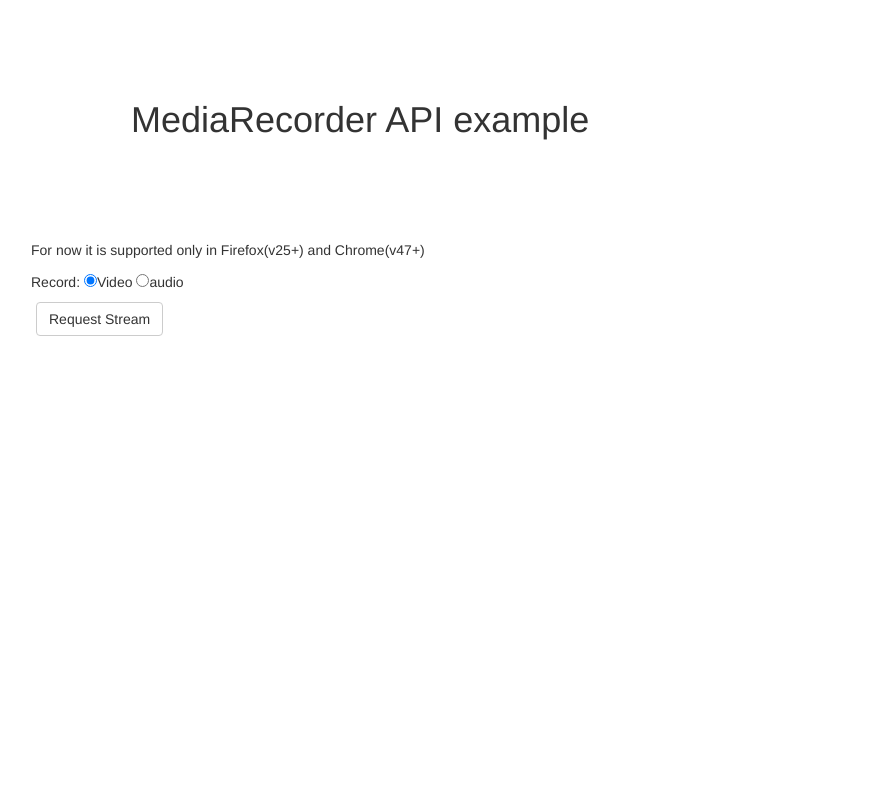
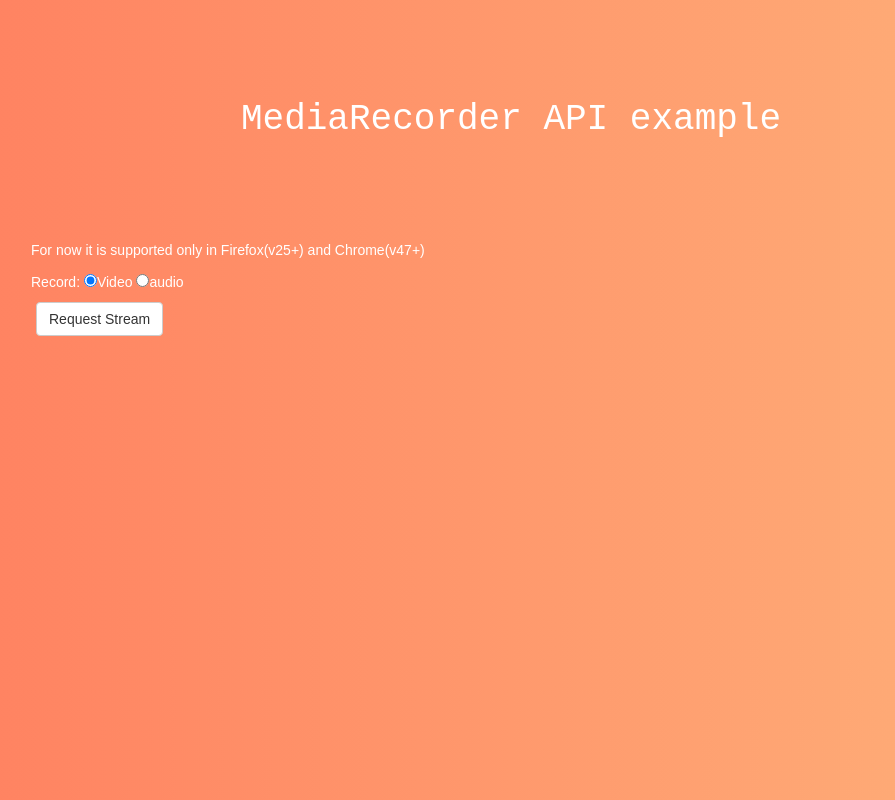
Before and after one commit to motomeru/MediaRecorder, a plain HTML site: page index.html in a window 1280 px wide. Shown: the whole page, without its empty margins (129-1024 px from the left). Drawn offline with nearby package versions, Linux system fonts and the light colour scheme.

Commit message:
new index file

```diff
--- a/index.html
+++ b/index.html
@@ -7,27 +7,37 @@
     <meta name="keywords" content="WebRTC getUserMedia MediaRecorder API">
     <link type="text/css" rel="stylesheet" href="https://maxcdn.bootstrapcdn.com/bootstrap/3.3.6/css/bootstrap.min.css">
     <style>
-      button{
+      body {
+        width: 90%;
+        max-width: 960px;
+        margin: 0 auto;
+        background: linear-gradient(to right, #ff7e5f, #feb47b); /* Orange gradient background */
+        color: white; /* White text for readability */
+        font-family: Arial, sans-serif; /* Changing the font to Arial */
+      }
+      button {
         margin: 10px 5px;
+        background-color: #007bff; /* Blue buttons for contrast */
+        color: white;
+        padding: 10px 20px; /* More padding for larger, more clickable buttons */
+        border-radius: 5px; /* Rounded corners for a softer appearance */
+        border: none; /* Removing default button borders */
       }
-      li{
+      li {
         margin: 10px;
       }
-      body{
-        width: 90%;
-        max-width: 960px;
-        margin: 0px auto;
-      }
-      #btns{
+      #btns {
         display: none;
       }
-      h1{
-        margin: 100px;
+      h1 {
+        margin: 100px 0; /* Reducing side margins on the title */
+        text-align: center; /* Centering the title */
+        font-family: 'Courier New', Courier, monospace; /* Changing the title's font */
       }
     </style>
   </head>
   <body>
-    <h1> MediaRecorder API example</h1>
+    <h1>MediaRecorder API example</h1>
 
     <p> For now it is supported only in Firefox(v25+) and Chrome(v47+)</p>
     <div id='gUMArea'>
@@ -36,14 +46,14 @@
         <input type="radio" name="media" value="video" checked id='mediaVideo'>Video
         <input type="radio" name="media" value="audio">audio
       </div>
-      <button class="btn btn-default"  id='gUMbtn'>Request Stream</button>
+      <button class="btn btn-default" id='gUMbtn'>Request Stream</button>
     </div>
     <div id='btns'>
-      <button  class="btn btn-default" id='start'>Start</button>
-      <button  class="btn btn-default" id='stop'>Stop</button>
+      <button class="btn btn-default" id='start'>Start</button>
+      <button class="btn btn-default" id='stop'>Stop</button>
     </div>
     <div>
-      <ul  class="list-unstyled" id='ul'></ul>
+      <ul class="list-unstyled" id='ul'></ul>
     </div>
     <script src="https://code.jquery.com/jquery-2.2.0.min.js"></script>
     <script src="https://maxcdn.bootstrapcdn.com/bootstrap/3.3.6/js/bootstrap.min.js"></script>
```
